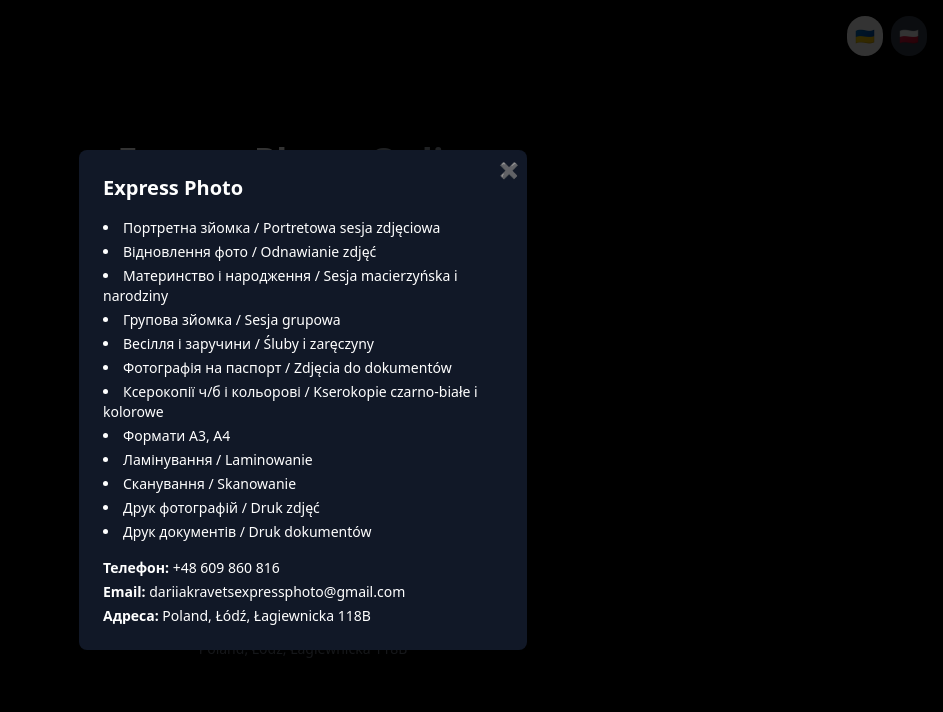
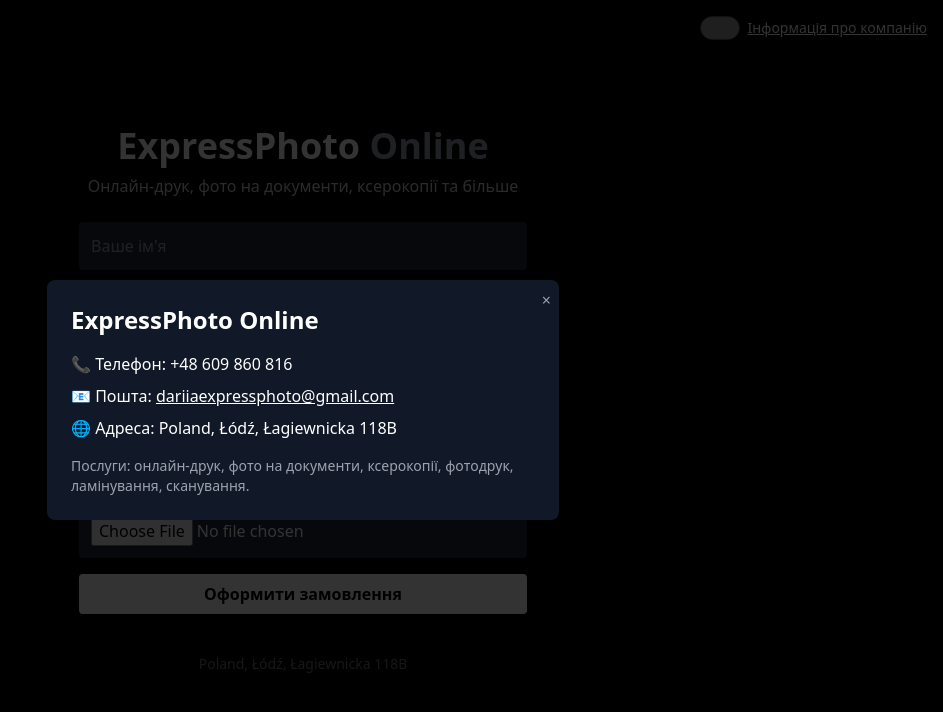
Before and after one commit to cutesuno/expressphoto-online, a Next.js app: page / in a window 1280 px wide. Both pictures are taken after a click on the button "Інформація про компанію". Shown: the top 712 px of the page, without its empty margins (337-1280 px from the left). Built offline with nearby package versions, Linux system fonts and the light colour scheme; grey boxes are pictures that could not be loaded.

Commit message:
оновлення: новий index.tsx (поле часу, новий текст email, модалка) + покращення send-order.ts (файл і текст разом)

```diff
--- a/pages/index.tsx
+++ b/pages/index.tsx
@@ -1,16 +1,23 @@
 import { useState } from 'react';
-import { motion, AnimatePresence } from 'framer-motion';
+import { motion } from 'framer-motion';
 
 export default function Home() {
-  const [form, setForm] = useState({ name: '', email: '', details: '' });
+  const [form, setForm] = useState({
+    name: '',
+    email: '',
+    details: '',
+    time: '',
+  });
   const [file, setFile] = useState<File | null>(null);
   const [confirmed, setConfirmed] = useState(false);
-  const [loading, setLoading] = useState(false);
   const [language, setLanguage] = useState<'uk' | 'pl'>('uk');
   const [showModal, setShowModal] = useState(false);
 
   const handleChange = (e: React.ChangeEvent<HTMLInputElement | HTMLTextAreaElement>) => {
-    setForm({ ...form, [e.target.name]: e.target.value });
+    setForm({
+      ...form,
+      [e.target.name]: e.target.value,
+    });
   };
 
   const handleFileChange = (e: React.ChangeEvent<HTMLInputElement>) => {
@@ -21,26 +28,17 @@
 
   const handleSubmit = async (e: React.FormEvent) => {
     e.preventDefault();
-    setLoading(true);
     const formData = new FormData();
     formData.append('name', form.name);
     formData.append('email', form.email);
-    formData.append('details', form.details);
+    formData.append('details', `${form.details}\nЧас замовлення: ${form.time}`);
     if (file) formData.append('file', file);
 
     await fetch('/api/send-order', {
       method: 'POST',
       body: formData,
     });
-
-    setLoading(false);
     setConfirmed(true);
-  };
-
-  const handleNewOrder = () => {
-    setConfirmed(false);
-    setForm({ name: '', email: '', details: '' });
-    setFile(null);
   };
 
   const toggleLang = () => setLanguage(language === 'uk' ? 'pl' : 'uk');
@@ -52,115 +50,72 @@
         pl: 'Druk online, zdjęcia do dokumentów, kserokopie i więcej',
       },
       name: { uk: "Ваше ім'я", pl: 'Imię' },
+      email: { uk: 'Емейл або телефон', pl: 'Email lub telefon' },
       details: { uk: 'Деталі замовлення', pl: 'Szczegóły zamówienia' },
+      time: { uk: 'Бажаний час отримання', pl: 'Preferowany czas odbioru' },
       submit: { uk: 'Оформити замовлення', pl: 'Złóż zamówienie' },
       thanks: { uk: 'Дякуємо за замовлення!', pl: 'Dziękujemy za zamówienie!' },
-      newOrder: { uk: 'Оформити нове замовлення', pl: 'Złóż nowe zamówienie' },
-      companyInfo: { uk: 'Інформація про компанію', pl: 'Informacje o firmie' },
+      neworder: { uk: 'Оформити нове замовлення', pl: 'Złóż nowe zamówienie' },
     };
     return dict[key]?.[language] || key;
   };
 
   return (
     <div className="min-h-screen flex flex-col items-center justify-center bg-black text-white p-6">
-      {/* Кнопки мов */}
-      <div className="absolute top-4 right-4 flex gap-2">
-        <motion.button
-          onClick={() => setLanguage('uk')}
-          whileHover={{ scale: 1.1 }}
-          className={`p-2 rounded-full ${language === 'uk' ? 'bg-white text-black' : 'bg-gray-700'} hover:bg-gray-600`}
-        >
-          🇺🇦
-        </motion.button>
-        <motion.button
-          onClick={() => setLanguage('pl')}
-          whileHover={{ scale: 1.1 }}
-          className={`p-2 rounded-full ${language === 'pl' ? 'bg-white text-black' : 'bg-gray-700'} hover:bg-gray-600`}
-        >
-          🇵🇱
-        </motion.button>
+      <div className="absolute top-4 right-4 flex space-x-2">
+        <button onClick={toggleLang} className="rounded-full overflow-hidden w-10 h-6 flex items-center border border-gray-600">
+          {language === 'uk' ? (
+            <img src="/ua-flag.png" alt="UA" className="w-full h-full object-cover" />
+          ) : (
+            <img src="/pl-flag.png" alt="PL" className="w-full h-full object-cover" />
+          )}
+        </button>
+        <button onClick={() => setShowModal(true)} className="text-sm underline">
+          Інформація про компанію
+        </button>
       </div>
 
-      <h1 className="text-4xl font-bold mb-2">ExpressPhoto <span className="text-gray-400">Online</span></h1>
-      <p className="text-gray-300 mb-6 text-center">{t('intro')}</p>
+      <motion.h1 initial={{ opacity: 0 }} animate={{ opacity: 1 }} className="text-4xl font-bold mb-2">
+        ExpressPhoto <span className="text-gray-400">Online</span>
+      </motion.h1>
+      <motion.p initial={{ opacity: 0 }} animate={{ opacity: 1 }} transition={{ delay: 0.2 }} className="text-gray-300 mb-6 text-center">
+        {t('intro')}
+      </motion.p>
 
-      <AnimatePresence>
-        {loading && (
-          <motion.div key="loader" initial={{ opacity: 0 }} animate={{ opacity: 1 }} exit={{ opacity: 0 }} className="text-xl font-semibold text-white">
-            Завантаження...
-          </motion.div>
-        )}
-      </AnimatePresence>
-
-      <AnimatePresence>
-        {!loading && !confirmed && (
-          <motion.form
-            key="form"
-            onSubmit={handleSubmit}
-            method="POST"
-            encType="multipart/form-data"
-            initial={{ opacity: 0, y: 20 }}
-            animate={{ opacity: 1, y: 0 }}
-            exit={{ opacity: 0, y: -20 }}
-            className="flex flex-col w-full max-w-md space-y-4"
-          >
-            <input name="name" placeholder={t('name')} onChange={handleChange} value={form.name} className="bg-gray-800 p-3 rounded" required />
-            <input name="email" type="email" placeholder="Email" onChange={handleChange} value={form.email} className="bg-gray-800 p-3 rounded" required />
-            <textarea name="details" placeholder={t('details')} onChange={handleChange} value={form.details} className="bg-gray-800 p-3 rounded" required />
+      {!confirmed ? (
+        <motion.form onSubmit={handleSubmit} method="POST" encType="multipart/form-data" className="flex flex-col w-full max-w-md space-y-4" initial={{ scale: 0.8, opacity: 0 }} animate={{ scale: 1, opacity: 1 }}>
+          <input name="name" placeholder={t('name')} onChange={handleChange} className="bg-gray-800 p-3 rounded" required />
+          <input name="email" type="text" placeholder={t('email')} onChange={handleChange} className="bg-gray-800 p-3 rounded" required />
+          <textarea name="details" placeholder={t('details')} onChange={handleChange} className="bg-gray-800 p-3 rounded" required />
+          <input name="time" type="time" onChange={handleChange} className="bg-gray-800 p-3 rounded" required />
           <input type="file" name="file" onChange={handleFileChange} className="bg-gray-800 p-3 rounded" />
           <button type="submit" className="bg-white text-black font-bold py-2 rounded hover:bg-gray-200">
             {t('submit')}
           </button>
         </motion.form>
-        )}
-      </AnimatePresence>
-
-      <AnimatePresence>
-        {confirmed && (
-          <motion.div key="confirmed" initial={{ opacity: 0, scale: 0.8 }} animate={{ opacity: 1, scale: 1 }} exit={{ opacity: 0, scale: 0.8 }} className="flex flex-col items-center space-y-6 mt-6">
-            <p className="text-green-400 text-2xl font-semibold">{t('thanks')}</p>
-            <button onClick={handleNewOrder} className="mt-4 bg-white text-black font-bold py-2 px-6 rounded hover:bg-gray-200">
-              {t('newOrder')}
+      ) : (
+        <motion.div initial={{ opacity: 0 }} animate={{ opacity: 1 }} className="flex flex-col items-center space-y-4">
+          <p className="text-green-400 text-xl font-semibold mt-4">{t('thanks')}</p>
+          <button onClick={() => { setConfirmed(false); setForm({ name: '', email: '', details: '', time: '' }); setFile(null); }} className="bg-white text-black font-bold py-2 px-4 rounded hover:bg-gray-200">
+            {t('neworder')}
           </button>
         </motion.div>
       )}
-      </AnimatePresence>
 
-      <button onClick={() => setShowModal(true)} className="mt-8 text-sm text-blue-400 underline">
-        {t('companyInfo')}
-      </button>
+      <p className="text-sm text-gray-500 mt-10">Poland, Łódź, Łagiewnicka 118B</p>
 
-      <p className="text-sm text-gray-500 mt-6">Poland, Łódź, Łagiewnicka 118B</p>
-
-      <AnimatePresence>
       {showModal && (
-          <motion.div initial={{ opacity: 0 }} animate={{ opacity: 1 }} exit={{ opacity: 0 }} className="fixed inset-0 bg-black bg-opacity-80 flex items-center justify-center z-50">
-            <motion.div initial={{ scale: 0.8 }} animate={{ scale: 1 }} exit={{ scale: 0.8 }} className="bg-gray-900 p-6 rounded-lg max-w-md text-white relative">
-              <button onClick={() => setShowModal(false)} className="absolute top-2 right-2 text-gray-400 hover:text-white">
-                ✖
-              </button>
-              <h2 className="text-xl font-bold mb-4">Express Photo</h2>
-              <ul className="list-disc list-inside text-sm space-y-1 mb-4">
-                <li>Портретна зйомка / Portretowa sesja zdjęciowa</li>
-                <li>Відновлення фото / Odnawianie zdjęć</li>
-                <li>Материнство і народження / Sesja macierzyńska i narodziny</li>
-                <li>Групова зйомка / Sesja grupowa</li>
-                <li>Весілля і заручини / Śluby i zaręczyny</li>
-                <li>Фотографія на паспорт / Zdjęcia do dokumentów</li>
-                <li>Ксерокопії ч/б і кольорові / Kserokopie czarno-białe i kolorowe</li>
-                <li>Формати A3, A4</li>
-                <li>Ламінування / Laminowanie</li>
-                <li>Сканування / Skanowanie</li>
-                <li>Друк фотографій / Druk zdjęć</li>
-                <li>Друк документів / Druk dokumentów</li>
-              </ul>
-              <p className="text-sm mb-1"><strong>Телефон:</strong> +48 609 860 816</p>
-              <p className="text-sm mb-1"><strong>Email:</strong> dariiakravetsexpressphoto@gmail.com</p>
-              <p className="text-sm"><strong>Адреса:</strong> Poland, Łódź, Łagiewnicka 118B</p>
-            </motion.div>
+        <motion.div initial={{ opacity: 0 }} animate={{ opacity: 1 }} className="fixed inset-0 bg-black bg-opacity-80 flex items-center justify-center p-4 z-50">
+          <div className="bg-gray-900 p-6 rounded-lg max-w-lg w-full relative">
+            <button onClick={() => setShowModal(false)} className="absolute top-2 right-2 text-gray-400 hover:text-white">×</button>
+            <h2 className="text-2xl mb-4 font-bold">ExpressPhoto Online</h2>
+            <p className="mb-2">📞 Телефон: +48 609 860 816</p>
+            <p className="mb-2">📧 Пошта: <a href="mailto:dariiaexpressphoto@gmail.com" className="underline">dariiaexpressphoto@gmail.com</a></p>
+            <p className="mb-2">🌐 Адреса: Poland, Łódź, Łagiewnicka 118B</p>
+            <p className="text-sm text-gray-400 mt-4">Послуги: онлайн-друк, фото на документи, ксерокопії, фотодрук, ламінування, сканування.</p>
+          </div>
         </motion.div>
       )}
-      </AnimatePresence>
     </div>
   );
 }
```
Lines whose indentation alone changed are shown as unchanged.
